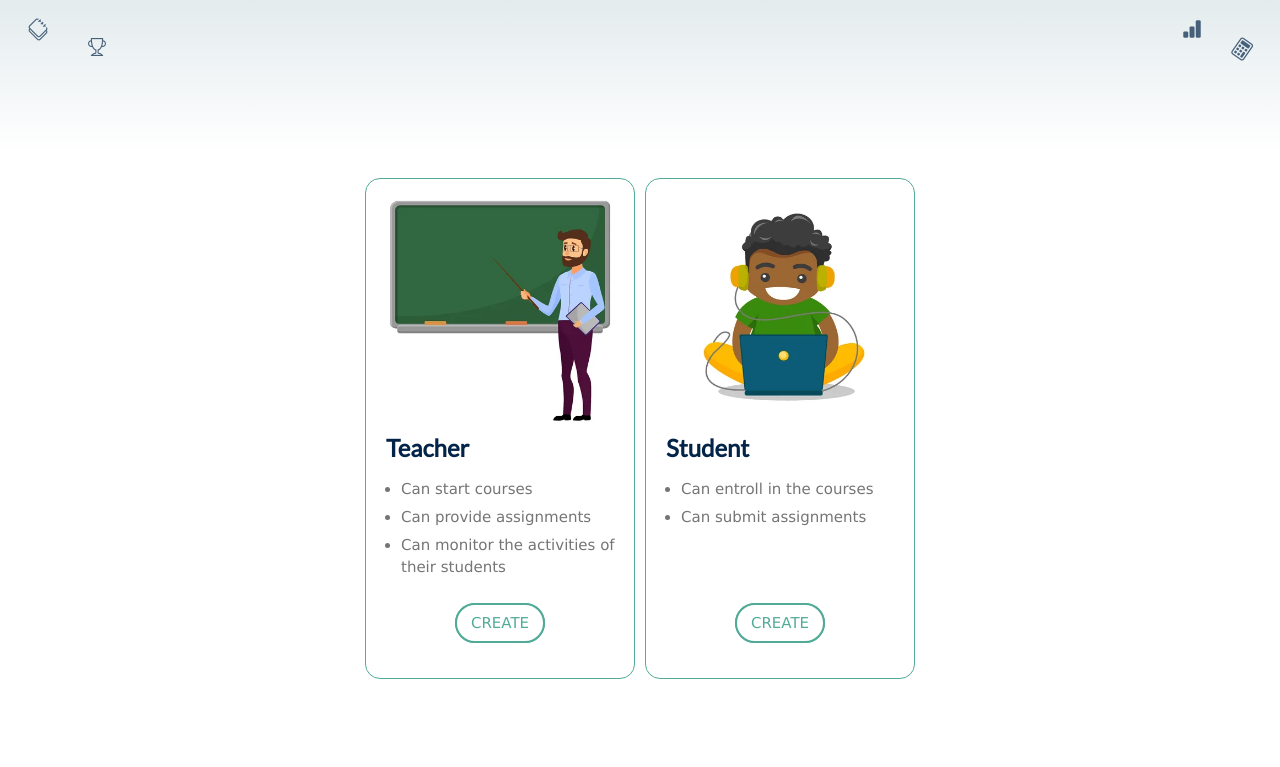
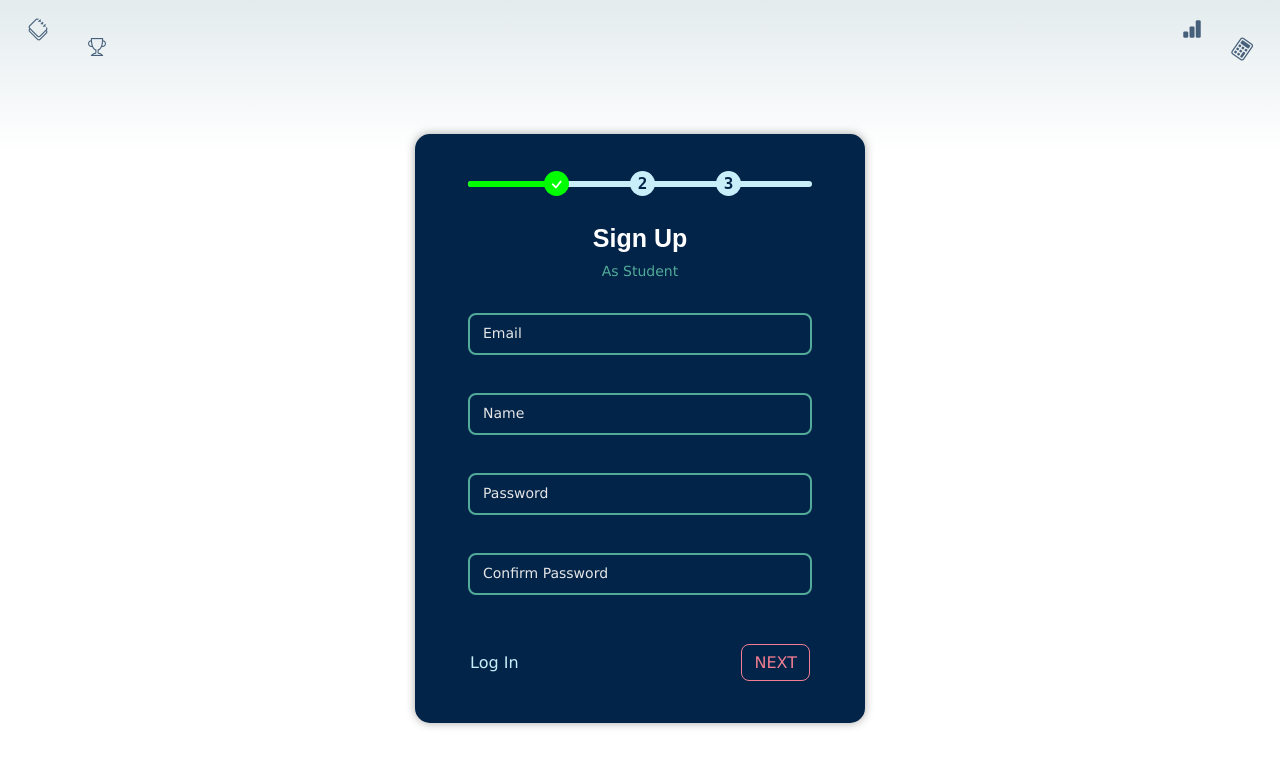
Before and after one commit to alishazin/eduSatchel, a Django app: page /register/create/student/ in a window 1280 px wide. Shown: the top 767 px of the page. Run offline with Django 3.2, Linux system fonts and the light colour scheme; some libraries are stand-ins or nearby versions.

Commit message:
completed signup initial for student

```diff
--- a/register/backends.py
+++ b/register/backends.py
@@ -86,10 +86,11 @@ def validate_user_one(data):
         returnDict['general'] = 'Something went wrong. Refresh the page ?'
         return returnDict
 
-def send_email_for_verification(userObj, request):
+def send_email_for_verification(userObj, request, accountType):
     current_site = get_current_site(request)
     email_subject = 'Activate Your Account'
-    email_body = render_to_string('email_formats/account_activate.html', {
+    emailContent = 'activate_student' if accountType == 'student' else 'activate_teacher'
+    email_body = render_to_string(f'email_formats/{emailContent}.html', {
         'userObj': userObj,
         'domain': current_site,
         'uid': urlsafe_base64_encode(force_bytes(userObj.pk)),
--- a/register/urls.py
+++ b/register/urls.py
@@ -1,10 +1,11 @@
 from django.urls import path
-from .views import choose_type_of_account, SignUpTeacherInitialView, SignUpTeacherFinalView
+from .views import choose_type_of_account, SignUpTeacherInitialView, SignUpStudentInitialView, SignUpTeacherFinalView, SignUpStudentFinalView
 
 urlpatterns = [
     path('create/', choose_type_of_account),
     path('create/teacher/', SignUpTeacherInitialView.as_view(), name="create-teacher"),
-    path('create/student/', choose_type_of_account, name="create-student"),
-    path('activate-user/<uidb64>/<token>/', SignUpTeacherFinalView.as_view(), name='activate-account'),
+    path('create/student/', SignUpStudentInitialView.as_view(), name="create-student"),
+    path('teacher/activate-user/<uidb64>/<token>/', SignUpTeacherFinalView.as_view(), name='activate-teacher'),
+    path('student/activate-user/<uidb64>/<token>/', SignUpStudentFinalView.as_view(), name='activate-student'),
     path('login/', choose_type_of_account, name="log-in"),
 ]
--- a/register/views.py
+++ b/register/views.py
@@ -18,6 +18,7 @@ def choose_type_of_account(request):
 class SignUpTeacherInitialView(View):
     def get(self, request):
         return render(request, 'register/create_initial.html', {
+            'account_for' : 'Teacher',
             'general_error' : '',
             'email_error' : '',
             'latest_email' : '',
@@ -35,13 +36,51 @@ class SignUpTeacherInitialView(View):
                 password = request.POST['password1'].strip(),
                 account_type = 'teacher',
             )
-            send_email_for_verification(user_obj, request)
+            send_email_for_verification(user_obj, request, 'teacher')
             Thread(target=lambda : expire_account(user_obj)).start()
             return render(request, 'register/create_email_verification.html', {
                 'email' : request.POST['email'],
             })
         else:
             return render(request, 'register/create_initial.html', {
+                'account_for' : 'Teacher',
+                'general_error' : returnStatus['general'],
+                'email_error' : returnStatus['email'],
+                'latest_email' : returnStatus['latest_email'],
+                'username_error' : returnStatus['username'],
+                'latest_username' : returnStatus['latest_username'],
+                'password_error' : returnStatus['password'],
+            })
+
+class SignUpStudentInitialView(View):
+    def get(self, request):
+        return render(request, 'register/create_initial.html', {
+            'account_for' : 'Student',
+            'general_error' : '',
+            'email_error' : '',
+            'latest_email' : '',
+            'username_error' : '',
+            'latest_username' : '',
+            'password_error' : '',
+        })
+
+    def post(self, request):
+        returnStatus = validate_user_one(request.POST)
+        if returnStatus == True:
+            user_obj = CustomUser.objects.create(
+                email = request.POST['email'].strip(),
+                username = request.POST['username'].strip(),
+                password = request.POST['password1'].strip(),
+                account_type = 'student',
+            )
+            send_email_for_verification(user_obj, request, 'student')
+            Thread(target=lambda : expire_account(user_obj)).start()
+            return render(request, 'register/create_email_verification.html', {
+                'email' : request.POST['email'],
+            })
+        else:
+            return render(request, 'register/create_initial.html', {
+                'account_for' : 'Student',
                 'general_error' : returnStatus['general'],
                 'email_error' : returnStatus['email'],
                 'latest_email' : returnStatus['latest_email'],
@@ -79,7 +118,7 @@ class SignUpTeacherFinalView(View):
             user = None
 
         if user:
-            returnStatus = validate_final_signup(data, files)
+            returnStatus = validate_final_signup('teacher', data, files)
 
             if returnStatus == 'bioOnly':
                 user.bio = data['bio']
@@ -100,3 +139,54 @@ class SignUpTeacherFinalView(View):
                 })
         else:
             raise Http404
+
+class SignUpStudentFinalView(View):
+    def get(self, request, uidb64, token):
+        try:
+            uid = force_str(urlsafe_base64_decode(uidb64))
+            user = CustomUser.objects.get(pk=uid)
+        except:
+            user = None
+
+        if user and generate_token.check_token(user, token):
+            user.is_email_verified = True
+            user.save()
+            return render(request, 'register/create_final.html', {
+                'general_error' : '',
+                'profile_error' : '',
+                'bio_error' : '',
+            })
+        else:
+            raise Http404
+
+    def post(self, request, uidb64, token):
+        data = request.POST
+        files = request.FILES
+        try:
+            uid = force_str(urlsafe_base64_decode(uidb64))
+            user = CustomUser.objects.get(pk=uid)
+        except:
+            user = None
+
+        if user:
+            returnStatus = validate_final_signup('teacher', data, files)
+
+            if returnStatus == 'bioOnly':
+                user.bio = data['bio']
+                user.save()
+                return HttpResponse("completed bioOnly")
+
+            elif returnStatus == 'both':
+                user.profile_pic = files['profile_pic']
+                user.bio = data['bio']
+                user.save()
+                return HttpResponse("completed both")
+
+            else:
+                return render(request, 'register/create_final.html', {
+                    'general_error' : returnStatus['general'],
+                    'profile_error' : returnStatus['profile'],
+                    'bio_error' : returnStatus['bio'],
+                })
+        else:
+            raise Http404
--- a/templates/email_formats/account_activate.html
+++ b/templates/email_formats/activate_teacher.html
@@ -5,7 +5,7 @@ Hi {{ userObj.username }},
 Email sent by {{ domain }} for verifying your account.
 
 Please use the link below to verify your account.
-http://{{ domain }}{% url 'activate-account' uidb64=uid token=token %}
+http://{{ domain }}{% url 'activate-teacher' uidb64=uid token=token %}
 
 Thanks for using our site!
 
--- a/templates/register/create_initial.html
+++ b/templates/register/create_initial.html
@@ -13,7 +13,7 @@
     {% include 'register/blocks/progress_line.html' %}
     <div class="header-container">
         <h1>Sign Up</h1>
-        <p>As Teacher</p>
+        <p>As {{ account_for }}</p>
     </div>
     <form method="POST" action=".">
         {% csrf_token %}
```
Also changed, not shown: templates/email_formats/activate_student.html (added, +14 -0 lines), db.sqlite3.
